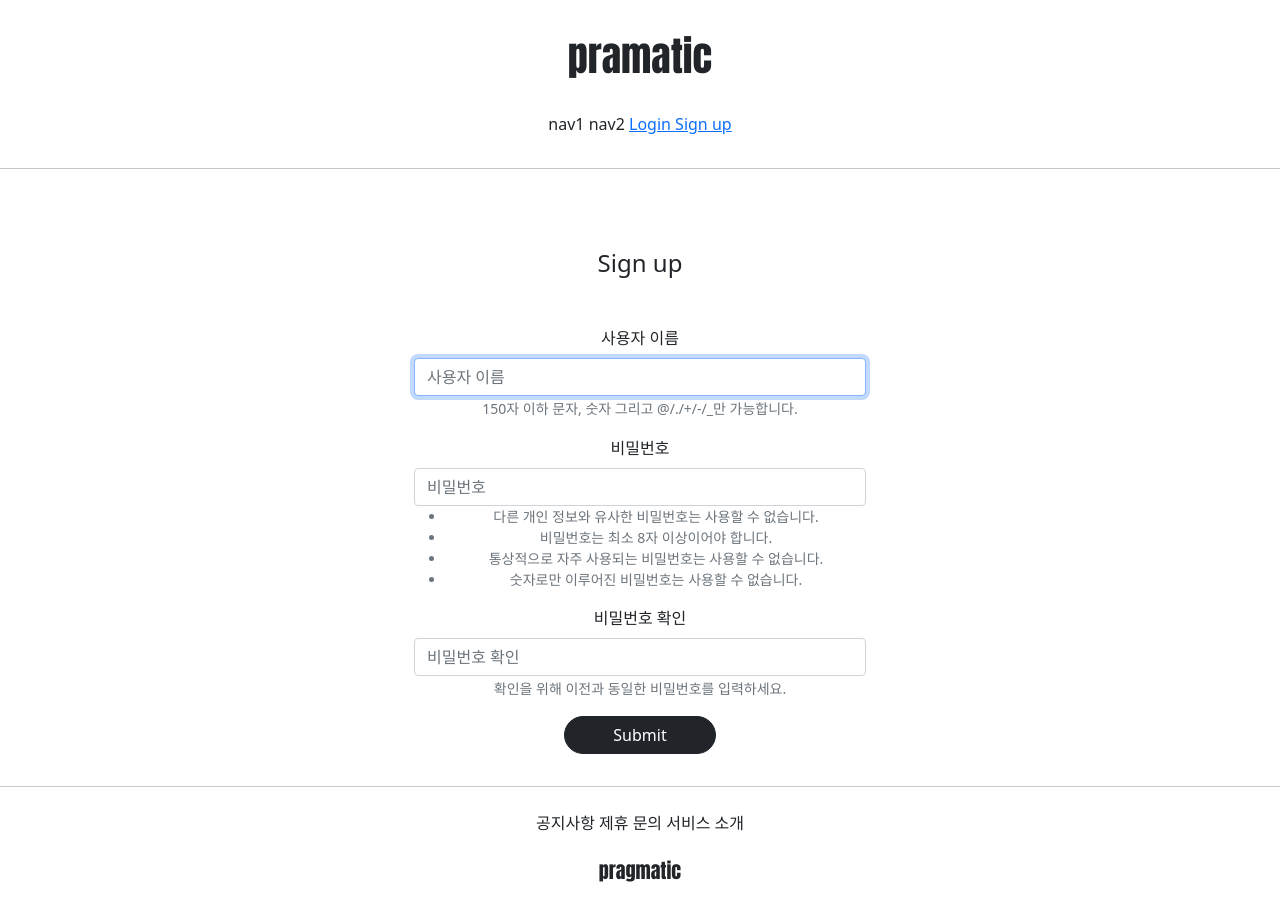
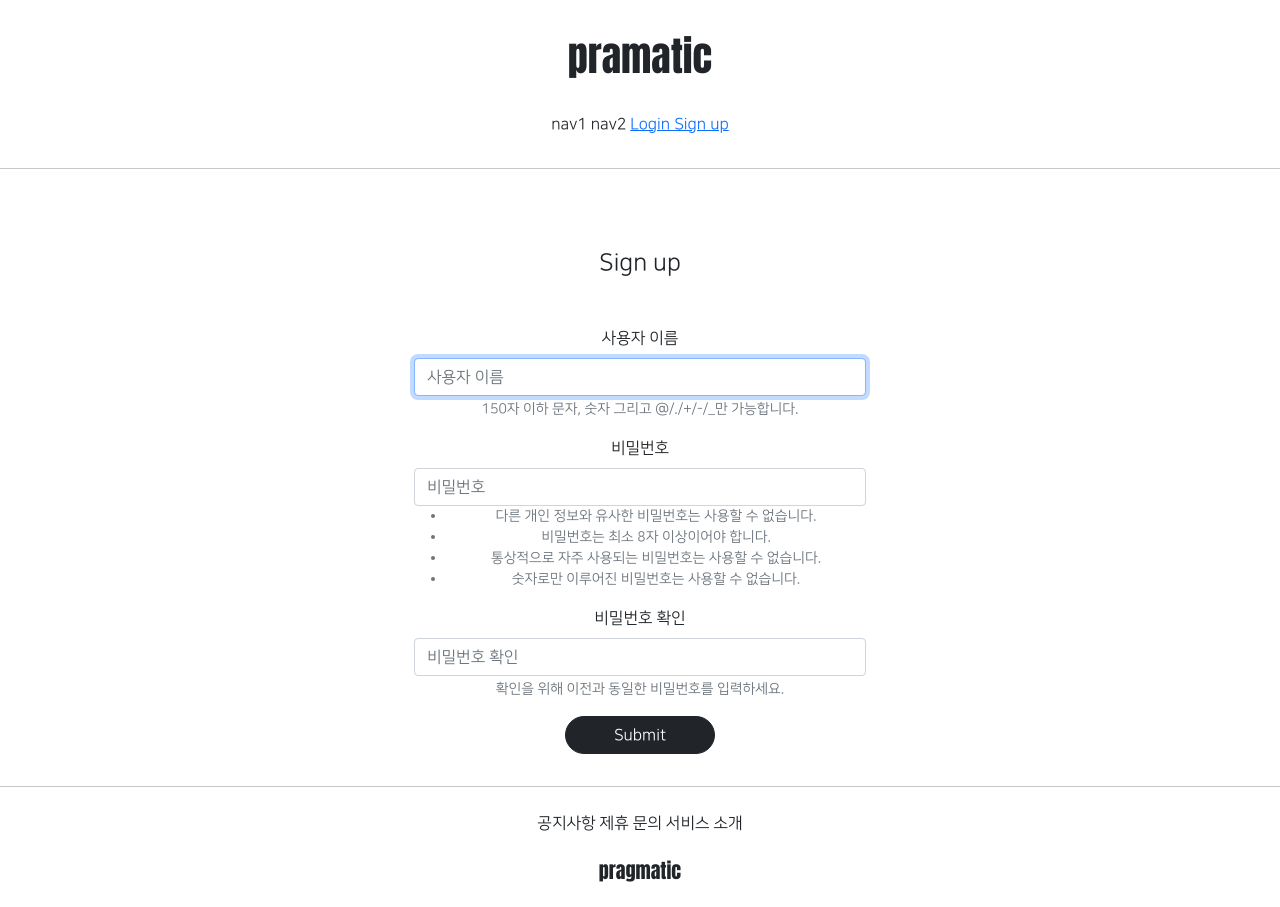
Before and after one commit to DaUn12/Make_SNS_site_copybook, a Django app: page /accounts/create/ in a window 1280 px wide. Run offline with Django 3.2, Linux system fonts and the light colour scheme; parts of the project's set-up code (start-up, migrations or seed data) failed here and were passed over; some libraries are stand-ins or nearby versions.

Commit message:
7/16 4ban Commit 1

```diff
--- a/templates/base.html
+++ b/templates/base.html
@@ -3,7 +3,8 @@
 
 {% include 'head.html' %}
 
-<body>
+<body style="font-family: 'NanumSquareR'">
+{# 모든 웹 화면에서 나눔스퀘어 폰트를 쓰도록#}
 
 {% include 'header.html'  %}        {#  장고가 개입해서 사용하겠다라는 표시#}
 <hr>                                {# 구분선 넣기 #}
--- a/templates/head.html
+++ b/templates/head.html
@@ -18,4 +18,32 @@
     <link rel="stylesheet" type="text/css" href="{% static 'base.css' %}">
 
     {#  알아서 가져올 사이트를 제공 텍스트 파일을 가져올건데 css확장자로 가져올 거라는 말임 #}
+
+    {# 강사님이 제공해준 폰트 서식 (안외워도 ok)    #}
+    {#  모든 페이지에 적용됨 #}
+    <style>
+        @font-face {        {# 폰트선언 #}
+            font-family: 'NanumSquareR';        {# family : 그 나눔체로 선언하여 폰트에 적용 #}
+            src: local('NanumSquareR'),
+            url("{% static 'fonts/NanumSquareR.otf' %}") format("opentype");
+        {# local : 우리 서버로 요청보내는 컴퓨터에서 나눔스퀘어라는 폰트가 있는지 찾고 있으면 적용 #}
+        {# local에서 폰트가 없으면 url로 이동하여 적용 시켜라 #}
+        }
+        @font-face {
+            font-family: 'NanumSquareEB';
+            src: local('NanumSquareEB'),
+            url("{% static 'fonts/NanumSquareEB.otf' %}") format("opentype");
+        }
+        @font-face {
+            font-family: 'NanumSquareB';
+            src: local('NanumSquareB'),
+            url("{% static 'fonts/NanumSquareB.otf' %}") format("opentype");
+        }
+        @font-face {
+            font-family: 'NanumSquareL';
+            src: local('NanumSquareL'),
+            url("{% static 'fonts/NanumSquareL.otf' %}") format("opentype");
+        }
+    </style>
+
 </head>
```
Also changed, not shown: static/fonts/NanumSquareB.otf (added), static/fonts/NanumSquareEB.otf (added), static/fonts/NanumSquareL.otf (added), static/fonts/NanumSquareR.otf (added).
